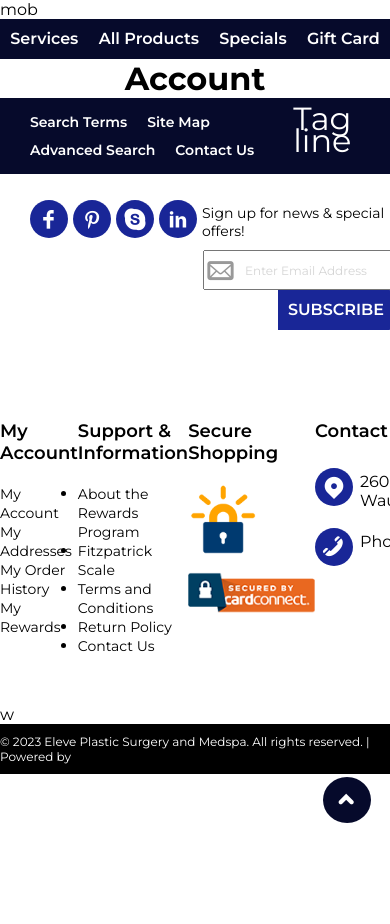
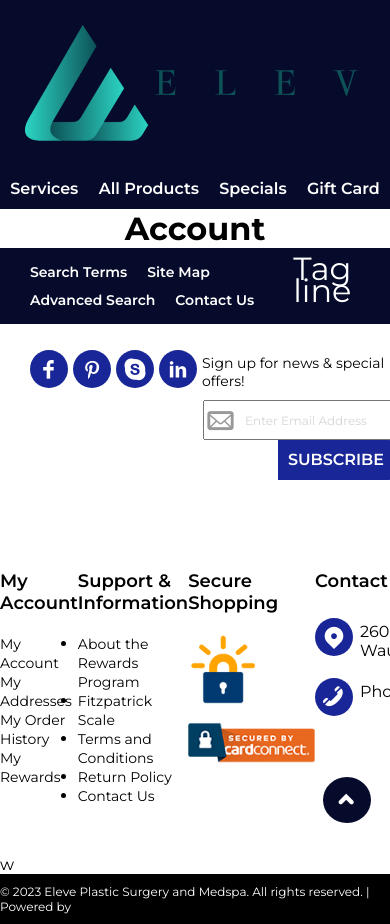
Before and after one commit to Yurella86/shop-derm-react, a React (Create React App) app: page /account in a window 390 px wide. Shown: the top 924 px of the page. Before the commit the page ends 844 px from the top, so only its background shows below. Built offline with nearby package versions, Linux system fonts and the light colour scheme; no server answers.

Commit message:
added header logo to responsive

```diff
--- a/src/components/Header/header.jsx
+++ b/src/components/Header/header.jsx
@@ -10,7 +10,15 @@ function Header() {
 
     return (
         <div className='header-container'>
-            <div className='header-mob-container'>mob</div>
+            <div className='header-mob-container'>
+                <div className='logo-wrapper'>
+                    <Link to='/'>
+
+                        <img src={logo} alt="Plastic Surgery and MedSpa" />
+
+                    </Link>
+                </div>
+            </div>
             <div className='main-container header-desk-container'>
                 <div className='header-fl-container'>
                     <div className='hd-block left-column'>
--- a/src/style/scss/Header/header.scss
+++ b/src/style/scss/Header/header.scss
@@ -134,6 +134,15 @@
             margin: 20px auto;
         }
     }
+
+    .header-mob-container {
+        background-color: $primary-color;
+        text-align: center;
+
+        .logo-wrapper {
+            padding: 20px;
+        }
+    }
 }
 
 @media screen and (max-width: 768px) {
```
